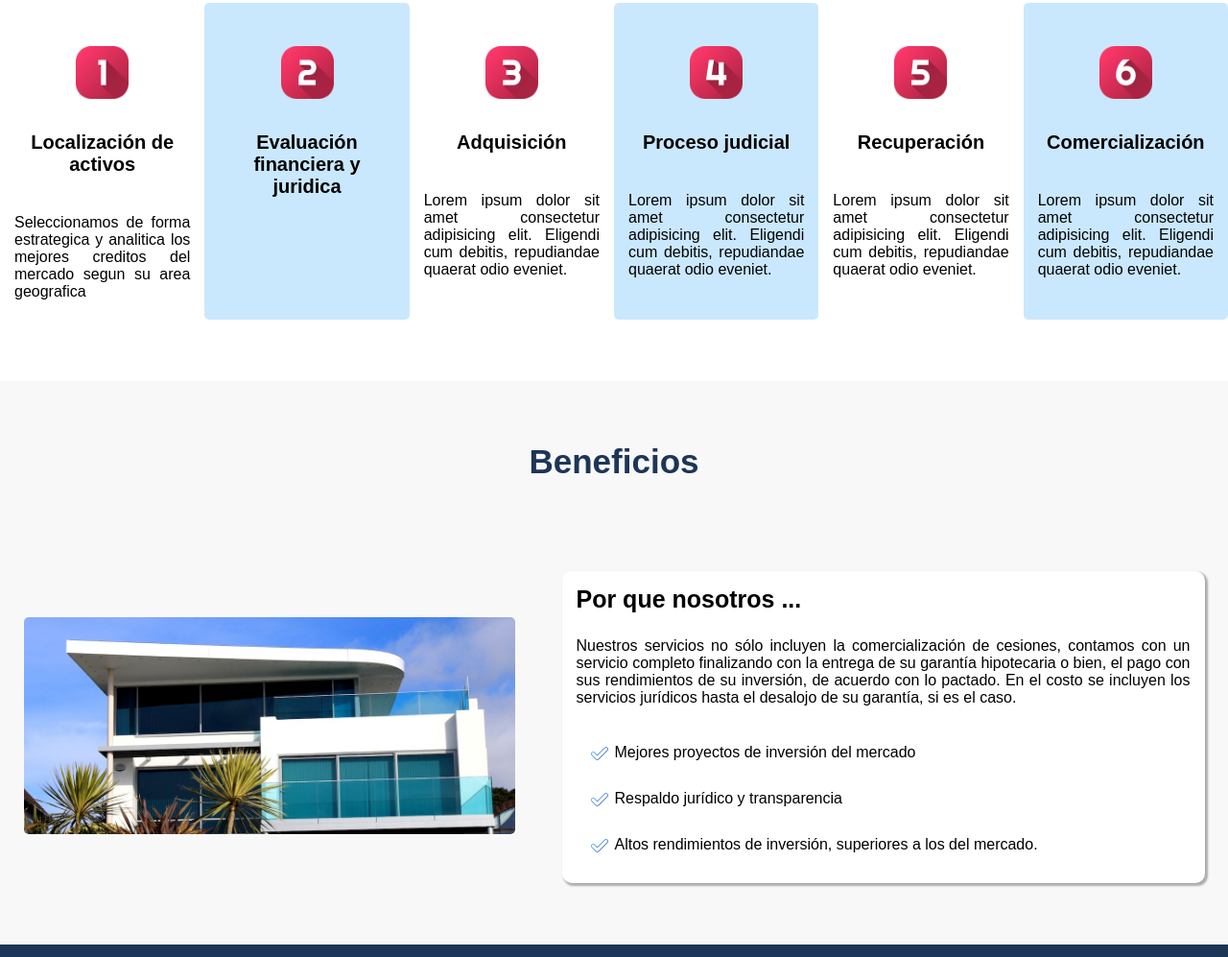
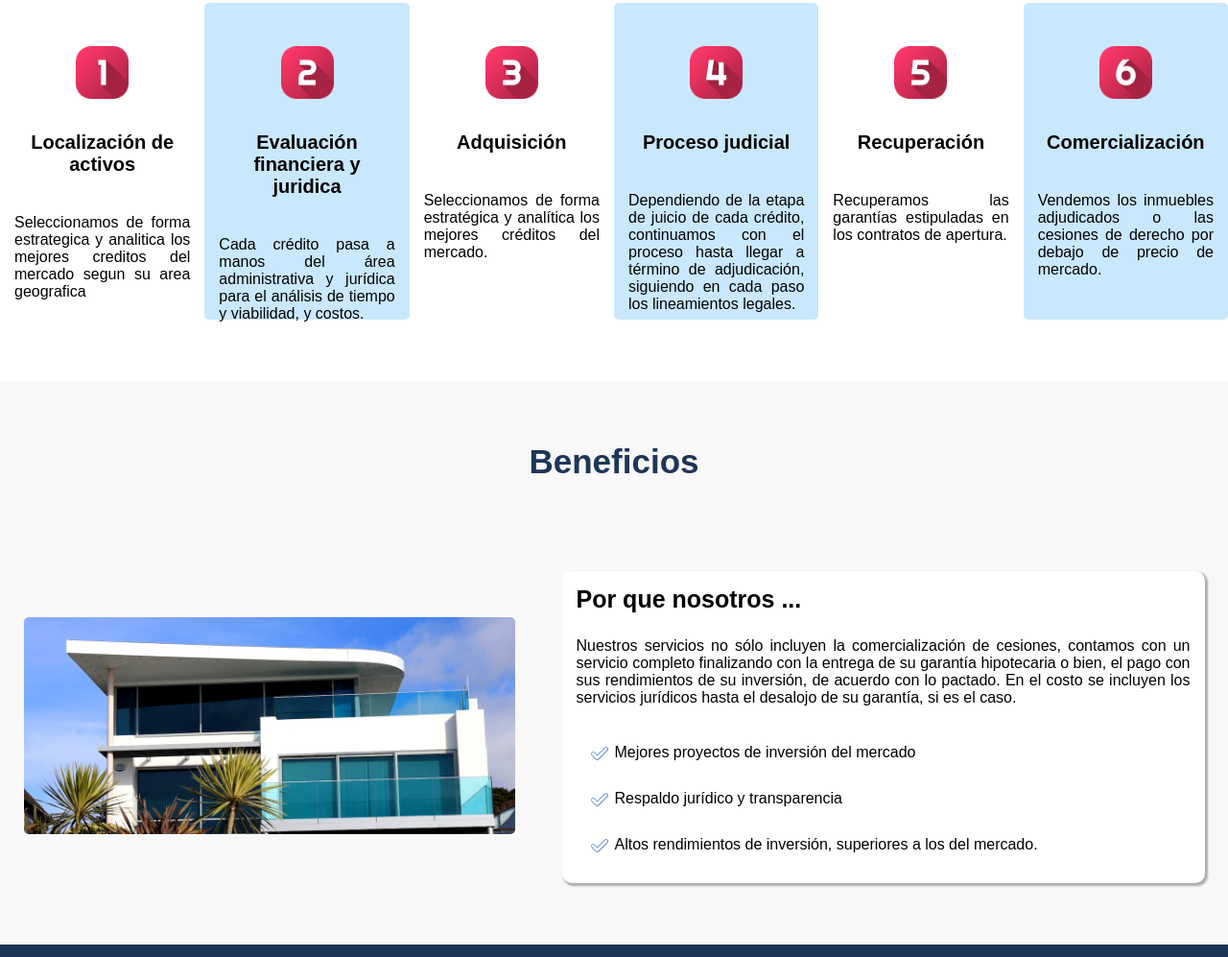
Before and after one commit to Samir-mtz/Soluciones, a plain HTML site: page Invierte.html in a window 1280 px wide. Shown: the part 763-1760 px from the top of the page at 96% size. Drawn offline with Linux system fonts and the light colour scheme.

Commit message:
Descripciones legalidad

```diff
--- a/Invierte.html
+++ b/Invierte.html
@@ -55,27 +55,27 @@
                 <div class="step">
                     <img src="img/icons/numero-2.png" alt="step2">
                     <h3>Evaluación financiera y juridica</h3>
-                    <p></p>
+                    <p>Cada crédito pasa a manos del área administrativa y jurídica para el análisis de tiempo y viabilidad, y costos.</p>
                 </div>
                 <div class="step">
                     <img src="img/icons/numero-3.png" alt="step3">
                     <h3>Adquisición</h3>
-                    <p>Lorem ipsum dolor sit amet consectetur adipisicing elit. Eligendi cum debitis, repudiandae quaerat odio eveniet.</p>
+                    <p>Seleccionamos de forma estratégica y analítica los mejores créditos del mercado.</p>
                 </div>
                 <div class="step">
                     <img src="img/icons/numero-4.png" alt="step4">
                     <h3>Proceso judicial</h3>
-                    <p>Lorem ipsum dolor sit amet consectetur adipisicing elit. Eligendi cum debitis, repudiandae quaerat odio eveniet.</p>
+                    <p>Dependiendo de la etapa de juicio de cada crédito, continuamos con el proceso hasta llegar a término de adjudicación, siguiendo en cada paso los lineamientos legales.</p>
                 </div>
                 <div class="step">
                     <img src="img/icons/numero-5.png" alt="step5">
                     <h3>Recuperación</h3>
-                    <p>Lorem ipsum dolor sit amet consectetur adipisicing elit. Eligendi cum debitis, repudiandae quaerat odio eveniet.</p>
+                    <p>Recuperamos las garantías estipuladas en los contratos de apertura.</p>
                 </div>
                 <div class="step">
                     <img src="img/icons/numero-6.png" alt="step6">
                     <h3>Comercialización</h3>
-                    <p>Lorem ipsum dolor sit amet consectetur adipisicing elit. Eligendi cum debitis, repudiandae quaerat odio eveniet.</p>
+                    <p> Vendemos los inmuebles adjudicados o las cesiones de derecho por debajo de precio de mercado.</p>
                 </div>
             </div>
         </div>
```
